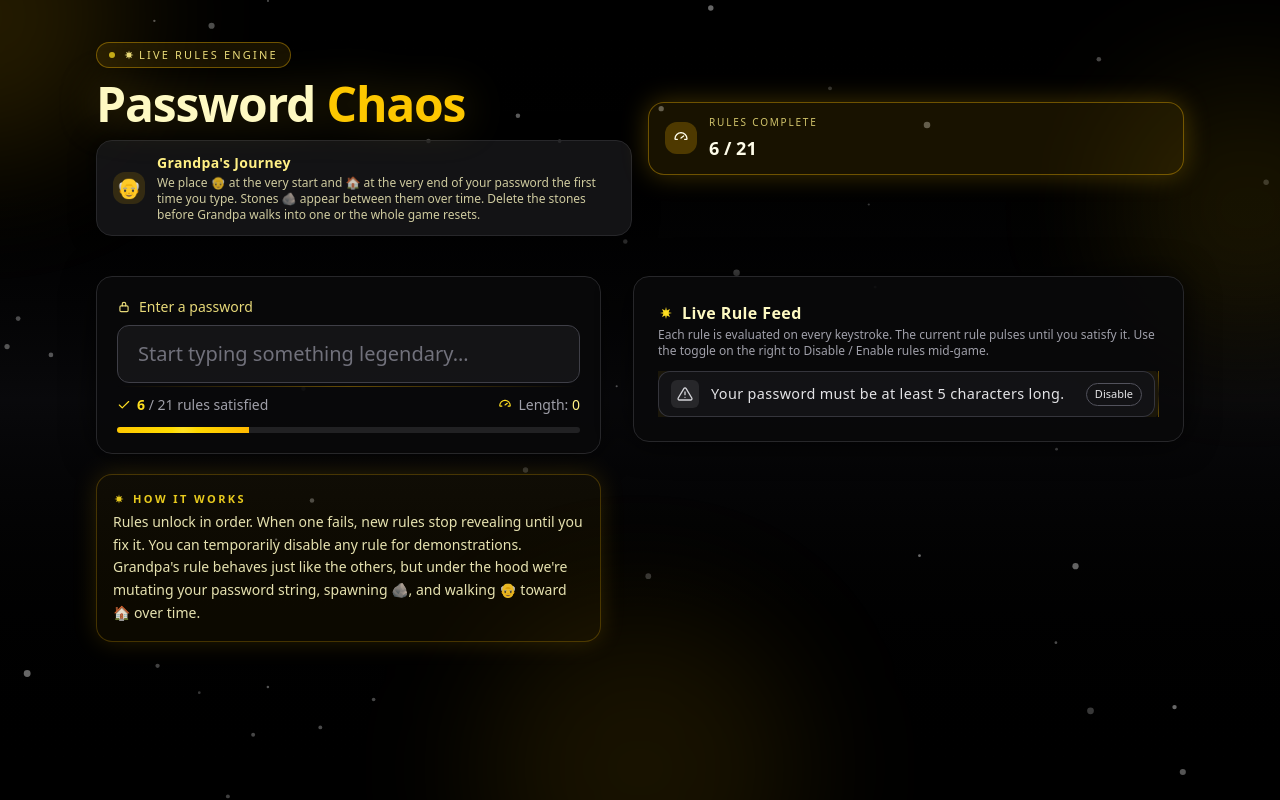
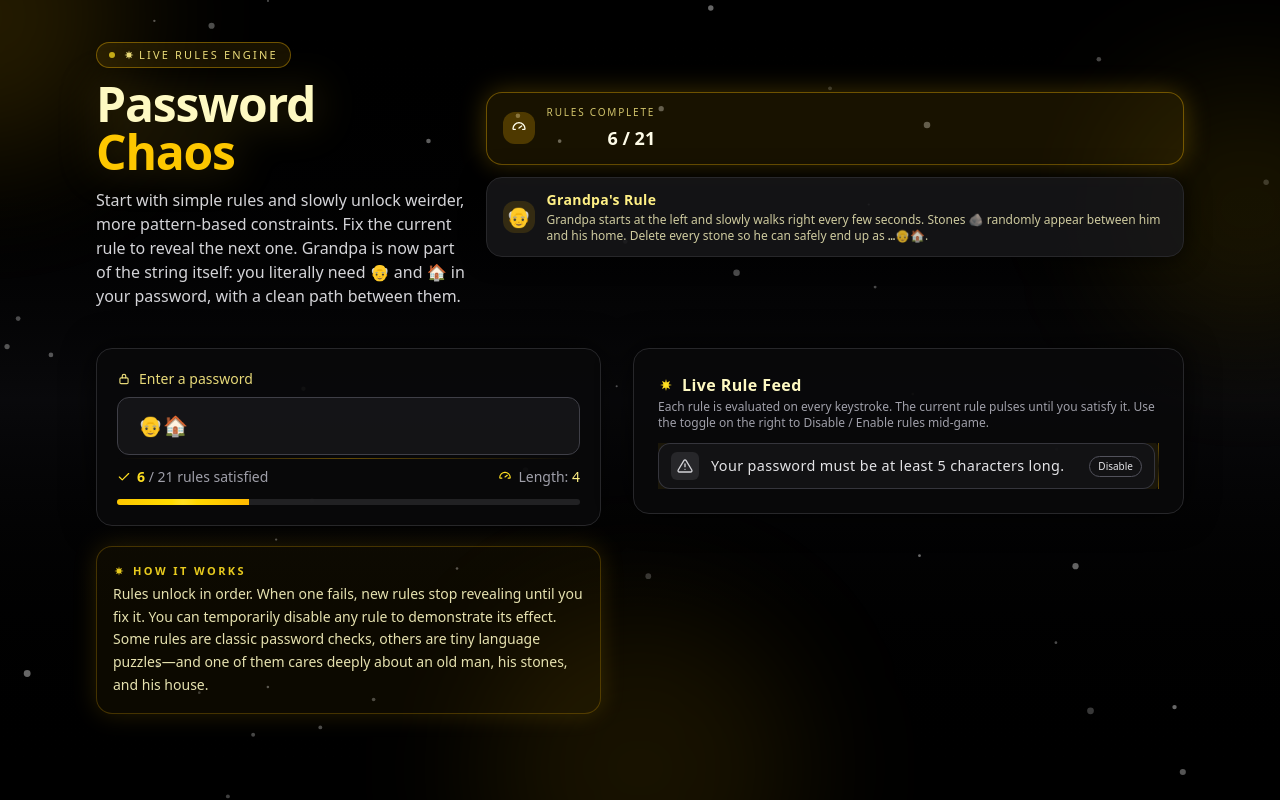
Before and after one commit to skarn03/444proj, a React (Vite) app: page / in a window 1280 px wide. Built offline with nearby package versions, Linux system fonts and the light colour scheme; no server answers.

Commit message:
new rule bug fix 1/2

```diff
--- a/src/App.jsx
+++ b/src/App.jsx
@@ -51,6 +51,15 @@ function sumDigits(str) {
   return s;
 }
 
+// Is n a prime number? (kept for future use if needed)
+function isPrime(n) {
+  if (n < 2) return false;
+  for (let i = 2; i * i <= n; i++) {
+    if (n % i === 0) return false;
+  }
+  return true;
+}
+
 // Does a string start with a letter?
 function startsWithLetter(str) {
   return /^[A-Za-z]/.test(str);
@@ -101,14 +110,30 @@ function sumAtomicNumbersInString(str) {
   return sum;
 }
 
-// Grandpa rule: 👴 and 🏠 must be adjacent and there must be no 🪨
-function grandpaRuleTest(str) {
+// Build the visible password from the "core" region + Grandpa position
+// core = everything between 👴 and 🏠
+// grandpaPos = index inside core where 👴 sits in front of that character
+function buildGrandpaPassword(core, grandpaPos) {
+  const clampedPos = Math.max(0, Math.min(grandpaPos, core.length));
+  const left = core.slice(0, clampedPos);
+  const right = core.slice(clampedPos);
+  // Grandpa is somewhere in the string; home is ALWAYS at the very end
+  return `${left}👴${right}🏠`;
+}
+
+// Grandpa rule: 👴 must reach 🏠 with no 🪨 left anywhere
+function grandpaReachedHome(str) {
   const g = str.indexOf("👴");
-  const h = str.lastIndexOf("🏠");
+  const h = str.indexOf("🏠");
   if (g === -1 || h === -1) return false;
-  if (h <= g) return false;
+
+  // Must be directly next to the house in order (…👴🏠)
+  if (g + 1 !== h) return false;
+
+  // No stones anywhere in the string
   if (str.includes("🪨")) return false;
-  return h - g === 1;
+
+  return true;
 }
 
 /** -----------------------------
@@ -180,11 +205,11 @@ function buildBaseRules(forbidden) {
       test: (v) => noTripleRepeat(v),
     },
 
-    // 13–15: slightly more “language/regex” flavored
+    // 13–15: slightly more “formal language / regex” flavored
     {
       id: "startsWithLetter",
-      label: "Your password must start with a letter or emoji.",
-      test: (v) => v.length > 0 && !v[0].match(/\s/),
+      label: "Your password must start with a letter.",
+      test: (v) => (v.length === 0 ? false : startsWithLetter(v)),
     },
     {
       id: "minTwoWords",
@@ -415,7 +440,7 @@ function RuleItem({ label, valid, isCurrent, isActive, onToggle }) {
       <button
         type="button"
         onClick={onToggle}
-        className="ml-auto text-[10px] sm:text-[11px] rounded-full border border-zinc-600 px-2 py-0.5 hover:border-yellow-400 hover:text-yellow-300 transition-colors"
+        className="ml-auto text-[10px] sm:text[11px] rounded-full border border-zinc-600 px-2 py-0.5 hover:border-yellow-400 hover:text-yellow-300 transition-colors"
       >
         {isActive ? "Disable" : "Enable"}
       </button>
@@ -427,9 +452,29 @@ function RuleItem({ label, valid, isCurrent, isActive, onToggle }) {
  * App
  * ----------------------------- */
 export default function App() {
-  const [password, setPassword] = useState("");
-  const [grandpaInitialized, setGrandpaInitialized] = useState(false);
-  const [grandpaMessage, setGrandpaMessage] = useState("");
+  // Core part of the password BETWEEN 👴 and 🏠 (user edit zone)
+  const [corePassword, setCorePassword] = useState("");
+
+  // Grandpa's position inside the core (0 = at the very start)
+  const [grandpaPos, setGrandpaPos] = useState(0);
+
+  // Refs to avoid stale values inside intervals
+  const corePasswordRef = useRef(corePassword);
+  const grandpaPosRef = useRef(grandpaPos);
+
+  useEffect(() => {
+    corePasswordRef.current = corePassword;
+  }, [corePassword]);
+
+  useEffect(() => {
+    grandpaPosRef.current = grandpaPos;
+  }, [grandpaPos]);
+
+  // Final visible password: core + 👴 somewhere + 🏠 at the end
+  const password = useMemo(
+    () => buildGrandpaPassword(corePassword, grandpaPos),
+    [corePassword, grandpaPos]
+  );
 
   // Forbidden letters (static for this session)
   const forbidden = useMemo(() => {
@@ -615,8 +660,8 @@ export default function App() {
       {
         id: "grandpaHome",
         label:
-          "Grandpa must reach home: your password must contain 👴 and 🏠 next to each other with no stones 🪨 anywhere.",
-        test: (v) => grandpaRuleTest(v),
+          "Make sure the old man reaches home: your password must contain …👴🏠… with no stones 🪨 left anywhere.",
+        test: (v) => grandpaReachedHome(v),
       },
     ],
     []
@@ -638,9 +683,11 @@ export default function App() {
       const next = new Set(prev);
       const ruleIdSet = new Set(RULES.map((r) => r.id));
 
+      // remove any ids that no longer exist
       for (const id of next) {
         if (!ruleIdSet.has(id)) next.delete(id);
       }
+      // add any new rule ids
       RULES.forEach((r) => {
         if (!next.has(r.id)) next.add(r.id);
       });
@@ -671,6 +718,75 @@ export default function App() {
     activeResults.length === 0 ? 0 : (satisfied / activeResults.length) * 100;
   const currentIndex = visible.length - 1;
 
+  // --- Grandpa auto-walk every ~12 seconds ---
+  useEffect(() => {
+    const interval = setInterval(() => {
+      setGrandpaPos((prevPos) => {
+        const core = corePasswordRef.current;
+        if (!core.length) return prevPos;
+        if (prevPos >= core.length) return prevPos; // already at home
+
+        const nextPos = prevPos + 1;
+        const nextPassword = buildGrandpaPassword(core, nextPos);
+
+        // If Grandpa is now right before a stone, he stumbled -> reset
+        if (nextPassword.includes("👴🪨")) {
+          // Reset the middle content and Grandpa position
+          setCorePassword("");
+          return 0;
+        }
+
+        return nextPos;
+      });
+    }, 12000); // 12 seconds
+
+    return () => clearInterval(interval);
+  }, []);
+
+  // --- Stone spawner: randomly add 🪨 between Grandpa and Home, not next to each other ---
+  useEffect(() => {
+    const interval = setInterval(() => {
+      setCorePassword((prevCore) => {
+        const core = prevCore;
+        if (!core.length) return core;
+
+        const gPos = grandpaPosRef.current;
+        // Stones must appear AFTER Grandpa, BEFORE Home (i.e., inside the core, past gPos)
+        const startIndex = Math.min(core.length - 1, gPos + 1);
+        const endIndex = core.length - 1;
+        if (startIndex > endIndex) return core; // no space between Grandpa and Home
+
+        let attempts = 0;
+        let indexToPlace = -1;
+
+        while (attempts < 8) {
+          const candidate =
+            Math.floor(Math.random() * (endIndex - startIndex + 1)) +
+            startIndex;
+
+          const ch = core[candidate];
+          const left = core[candidate - 1];
+          const right = core[candidate + 1];
+
+          // No stone here already, and no stones directly next to it
+          if (ch !== "🪨" && left !== "🪨" && right !== "🪨") {
+            indexToPlace = candidate;
+            break;
+          }
+          attempts++;
+        }
+
+        if (indexToPlace === -1) return core;
+
+        return (
+          core.slice(0, indexToPlace) + "🪨" + core.slice(indexToPlace)
+        );
+      });
+    }, 10000); // ~10 seconds between spawns
+
+    return () => clearInterval(interval);
+  }, []);
+
   // --- SOUND EFFECTS ---
   const correctSoundRef = useRef(null);
   const incorrectSoundRef = useRef(null);
@@ -686,6 +802,7 @@ export default function App() {
     if (prev) {
       const len = Math.min(prev.length, currentVisible.length);
 
+      // Compare overlapping visible rules
       for (let i = 0; i < len; i++) {
         if (!prev[i] && currentVisible[i]) {
           shouldPlayCorrect = true;
@@ -694,6 +811,7 @@ export default function App() {
         }
       }
 
+      // If visible got shorter and we lost some previously valid rules, treat as breaking older rules
       if (currentVisible.length < prev.length) {
         for (let i = currentVisible.length; i < prev.length; i++) {
           if (prev[i]) {
@@ -717,103 +835,17 @@ export default function App() {
     }
   }, [visible]);
 
-  /* -----------------------------
-   * GRANDPA INITIAL INJECTION
-   * ----------------------------- */
-  const handlePasswordChange = (raw) => {
-    setGrandpaMessage("");
-    if (!grandpaInitialized) {
-      if (raw.length === 0) {
-        setPassword("");
-        return;
-      }
-      // First time: wrap whatever they typed with 👴 ... 🏠
-      const wrapped = "👴" + raw + "🏠";
-      setPassword(wrapped);
-      setGrandpaInitialized(true);
-      setGrandpaMessage(
-        "We added Grandpa 👴 at the start and his home 🏠 at the end. Keep the path clear of stones 🪨!"
-      );
-    } else {
-      setPassword(raw);
-    }
+  // Handle user typing. They only control the core;
+  // we always re-insert 👴 and 🏠 in the right places.
+  const handlePasswordChange = (e) => {
+    const raw = e.target.value || "";
+    // Strip out Grandpa and Home from whatever the user typed
+    let cleaned = raw.replace(/👴/g, "").replace(/🏠/g, "");
+
+    setCorePassword(cleaned);
+    // Clamp Grandpa's position so he never goes past the end of the core
+    setGrandpaPos((prev) => Math.min(prev, cleaned.length));
   };
-
-  /* -----------------------------
-   * GRANDPA MOVEMENT (every ~12s)
-   * ----------------------------- */
-  useEffect(() => {
-    const interval = setInterval(() => {
-      setPassword((prev) => {
-        if (!activeRuleIds.has("grandpaHome")) return prev;
-        const g = prev.indexOf("👴");
-        const h = prev.lastIndexOf("🏠");
-        if (g === -1 || h === -1 || h <= g) return prev;
-
-        // Already at home (adjacent)
-        if (h - g === 1) return prev;
-
-        const nextChar = prev[g + 1];
-
-        // If the next step is a stone, Grandpa stumbles and the game resets
-        if (nextChar === "🪨") {
-          setGrandpaMessage("Grandpa tripped on a stone 🪨 and the game reset!");
-          setGrandpaInitialized(false);
-          return "";
-        }
-
-        const chars = [...prev];
-        const temp = chars[g + 1];
-        chars[g + 1] = "👴";
-        chars[g] = temp;
-        return chars.join("");
-      });
-    }, 12000); // move every 12 seconds
-
-    return () => clearInterval(interval);
-  }, [activeRuleIds]);
-
-  /* -----------------------------
-   * STONE SPAWNING (every ~10s)
-   * ----------------------------- */
-  useEffect(() => {
-    const interval = setInterval(() => {
-      setPassword((prev) => {
-        if (!activeRuleIds.has("grandpaHome")) return prev;
-        const g = prev.indexOf("👴");
-        const h = prev.lastIndexOf("🏠");
-        if (g === -1 || h === -1 || h <= g + 1) {
-          return prev; // too short path or invalid
-        }
-
-        // Don't spawn stones once Grandpa is at home
-        if (h - g === 1) return prev;
-
-        const candidates = [];
-        for (let i = g + 1; i < h; i++) {
-          const ch = prev[i];
-          if (ch === "👴" || ch === "🏠" || ch === "🪨") continue;
-
-          // no adjacent stones
-          const left = i > 0 ? prev[i - 1] : null;
-          const right = i + 1 < prev.length ? prev[i + 1] : null;
-          if (left === "🪨" || right === "🪨") continue;
-
-          // not right next to Grandpa (give user reaction time)
-          if (i === g + 1 || i === g - 1) continue;
-
-          candidates.push(i);
-        }
-
-        if (candidates.length === 0) return prev;
-
-        const pos = candidates[Math.floor(Math.random() * candidates.length)];
-        return prev.slice(0, pos) + "🪨" + prev.slice(pos);
-      });
-    }, 10000); // spawn every 10 seconds
-
-    return () => clearInterval(interval);
-  }, [activeRuleIds]);
 
   return (
     <div className="min-h-screen w-full bg-gradient-to-b from-black via-zinc-950 to-black text-yellow-50 font-display selection:bg-yellow-500 selection:text-black">
@@ -839,7 +871,7 @@ export default function App() {
       <main className="relative mx-auto flex min-h-screen max-w-6xl flex-col px-4 pb-10 pt-8 sm:px-6 lg:px-8 lg:pt-10 animate-[fadeInUp_2s_ease-in-out]">
         {/* TOP BAR / HEADER */}
         <header className="mb-8 flex flex-col gap-4 md:mb-10 md:flex-row md:items-center md:justify-between">
-          <div className="space-y-3 w-1/2">
+          <div className="space-y-3">
             <div className="inline-flex items-center gap-2 rounded-full border border-yellow-500/40 bg-yellow-500/10 px-3 py-1 text-[11px] uppercase tracking-[0.2em] text-yellow-200/90 animate-[slideDown_500ms_ease-in-out]">
               <span className="h-1.5 w-1.5 animate-pulse rounded-full bg-yellow-300" />
               <span className="flex items-center gap-1">
@@ -857,31 +889,15 @@ export default function App() {
               </span>
             </div>
 
-             {/* Grandpa status / hint */}
-            <div className="flex items-center gap-3 rounded-2xl border border-zinc-800 bg-zinc-900/80 px-4 py-3 text-xs sm:text-sm text-yellow-100 shadow-[0_0_24px_rgba(0,0,0,0.7)]">
-              <div className="flex h-8 w-8 items-center justify-center rounded-xl bg-yellow-500/15 text-xl">
-                👴
-              </div>
-              <div className="flex-1">
-                <div className="font-semibold tracking-wide text-yellow-200">
-                  Grandpa&apos;s Journey
-                </div>
-                <div className="mt-0.5 text-[11px] sm:text-xs text-yellow-100/80">
-                  We place 👴 at the very start and 🏠 at the very end of your
-                  password the first time you type. Stones 🪨 appear between
-                  them over time. Delete the stones before Grandpa walks into
-                  one or the whole game resets.
-                </div>
-                {grandpaMessage && (
-                  <div className="mt-1 text-[11px] text-yellow-200/90">
-                    {grandpaMessage}
-                  </div>
-                )}
-              </div>
-            </div>
+            <p className="max-w-xl text-sm sm:text-base text-zinc-300">
+              Start with simple rules and slowly unlock weirder, more
+              pattern-based constraints. Fix the current rule to reveal the next
+              one. Grandpa is now part of the string itself: you literally need
+              👴 and 🏠 in your password, with a clean path between them.
+            </p>
           </div>
 
-          <div className="flex flex-col gap-3 self-start md:self-auto animate-[fadeIn_700ms_ease-in-out] w-1/2">
+          <div className="flex flex-col gap-3 self-start md:self-auto animate-[fadeIn_700ms_ease-in-out]">
             <div className="flex items-center gap-3 rounded-2xl border border-yellow-500/40 bg-yellow-500/10 px-4 py-3 shadow-[0_0_26px_rgba(234,179,8,0.28)] transition-all duration-500 ease-in-out hover:-translate-y-[2px] hover:shadow-[0_0_32px_rgba(234,179,8,0.4)]">
               <div className="flex h-8 w-8 items-center justify-center rounded-xl bg-yellow-500/25 text-yellow-50">
                 <GaugeIcon className="h-4 w-4" />
@@ -890,13 +906,29 @@ export default function App() {
                 <div className="text-[10px] uppercase tracking-[0.18em] text-yellow-200/80">
                   Rules Complete
                 </div>
-                <div className="mt-1 flex justify-start text-lg font-semibold text-yellow-50">
+                <div className="mt-1 text-lg font-semibold text-yellow-50">
                   {satisfied} / {activeResults.length || results.length}
                 </div>
               </div>
             </div>
 
-
+            {/* Tiny Grandpa hint card */}
+            <div className="flex items-center gap-3 rounded-2xl border border-zinc-800 bg-zinc-900/80 px-4 py-3 text-xs sm:text-sm text-yellow-100 shadow-[0_0_24px_rgba(0,0,0,0.7)]">
+              <div className="flex h-8 w-8 items-center justify-center rounded-xl bg-yellow-500/15 text-xl">
+                👴
+              </div>
+              <div className="flex-1">
+                <div className="font-semibold tracking-wide text-yellow-200">
+                  Grandpa&apos;s Rule
+                </div>
+                <div className="mt-0.5 text-[11px] sm:text-xs text-yellow-100/80">
+                  Grandpa starts at the left and slowly walks right every few
+                  seconds. Stones 🪨 randomly appear between him and his home.
+                  Delete every stone so he can safely end up as{" "}
+                  <span className="font-mono">…👴🏠</span>.
+                </div>
+              </div>
+            </div>
           </div>
         </header>
 
@@ -915,9 +947,9 @@ export default function App() {
                   <input
                     type="text"
                     value={password}
-                    onChange={(e) => handlePasswordChange(e.target.value)}
+                    onChange={handlePasswordChange}
                     className="peer w-full rounded-xl bg-zinc-900/80 border border-zinc-700 text-base sm:text-lg md:text-xl px-4 sm:px-5 py-3 sm:py-3.5 text-yellow-50 placeholder:text-zinc-500 focus:outline-none focus:ring-2 focus:ring-yellow-500/60 focus:border-yellow-500/50 transition-all duration-300 ease-out"
-                    placeholder="Start typing something legendary…"
+                    placeholder="Start typing something legendary… Grandpa will find his way."
                     aria-label="Password input"
                   />
                   <div className="pointer-events-none absolute inset-x-0 -bottom-1 h-px bg-gradient-to-r from-transparent via-yellow-500/40 to-transparent" />
@@ -965,10 +997,10 @@ export default function App() {
               </div>
               <p className="leading-relaxed">
                 Rules unlock in order. When one fails, new rules stop revealing
-                until you fix it. You can temporarily disable any rule for
-                demonstrations. Grandpa&apos;s rule behaves just like the
-                others, but under the hood we&apos;re mutating your password
-                string, spawning 🪨, and walking 👴 toward 🏠 over time.
+                until you fix it. You can temporarily disable any rule to
+                demonstrate its effect. Some rules are classic password checks,
+                others are tiny language puzzles—and one of them cares deeply
+                about an old man, his stones, and his house.
               </p>
             </div>
 
```
Also changed, not shown: src/globals.css (+22 -0 lines).
